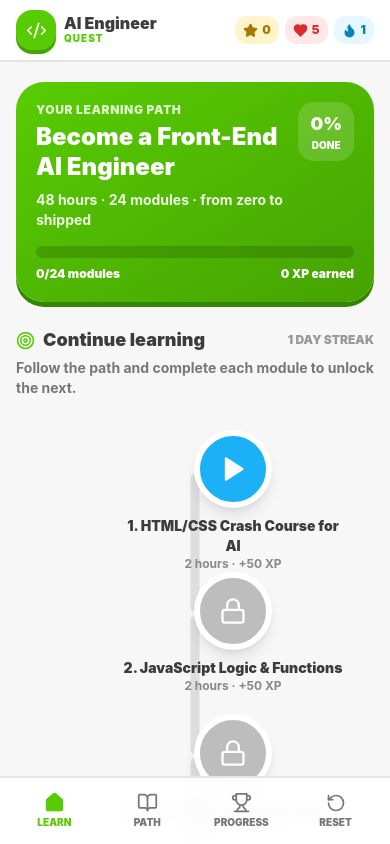
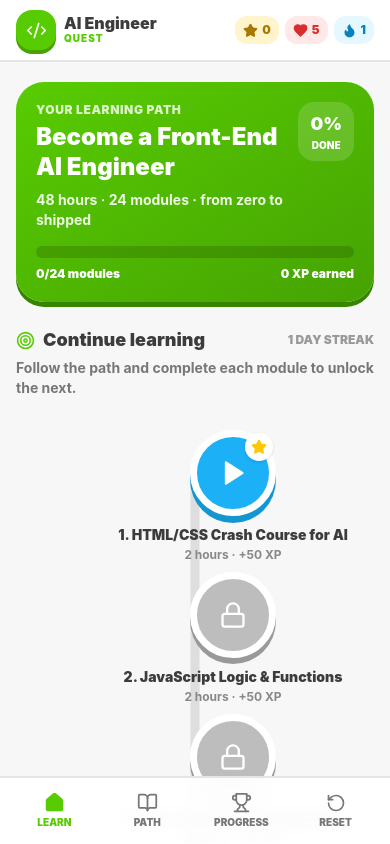
Before and after one commit to swarajbhave2105-web/AI-Engineer-Quest, a Next.js app: page / in a window 390 px wide. Shown: the top 844 px of the page. Built offline with nearby package versions, Linux system fonts and the light colour scheme.

Commit message:
UI: make AI Engineer Quest feel more like a mobile learning app

```diff
--- a/components/LessonNode.tsx
+++ b/components/LessonNode.tsx
@@ -1,11 +1,3 @@
 'use client';
-import { Lock, Check, Play, BookOpen } from 'lucide-react';
-import { motion } from 'framer-motion';
-export default function LessonNode({module,locked,completed,onClick}:{module:any;locked:boolean;completed:boolean;onClick:()=>void}) {
- return <motion.button whileHover={{scale:1.05}} whileTap={{scale:.96}} onClick={onClick} disabled={locked} className="node-wrap relative z-10 mb-8 flex w-full items-center justify-center disabled:cursor-not-allowed">
-  <div className={`grid h-[78px] w-[78px] place-items-center rounded-full border-[6px] border-white text-white shadow-lg ${locked?'bg-[#BDBDBD]':completed?'bg-[#58CC02] shadow-[0_7px_0_#46A302]':module.project?'bg-[#FFC800] shadow-[0_7px_0_#D6A900]':'bg-[#1CB0F6] shadow-[0_7px_0_#1496D1]'}`}>
-   {locked?<Lock size={28}/>:completed?<Check size={34} strokeWidth={4}/>:module.project?<BookOpen size={29}/>:<Play size={28} fill="currentColor"/>}
-  </div>
-  <div className="absolute top-[86px] w-56 text-center"><div className="text-sm font-black">{module.id}. {module.title}</div><div className="text-xs font-bold text-[#888]">{module.duration} · +{module.xpReward} XP</div></div>
- </motion.button>;
-}
+import {Lock,Check,Play,BookOpen,Star} from 'lucide-react';import {motion} from 'framer-motion';
+export default function LessonNode({module,locked,completed,onClick}:{module:any;locked:boolean;completed:boolean;onClick:()=>void}){return <motion.button whileHover={!locked?{scale:1.06}:undefined} whileTap={!locked?{scale:.96}:undefined} onClick={onClick} disabled={locked} className="node-wrap relative z-10 mb-8 flex w-full items-center justify-center disabled:cursor-not-allowed"><div className={'relative grid h-[86px] w-[86px] place-items-center rounded-full border-[7px] border-white '+(locked?'bg-[#bdbdbd] text-white shadow-[0_6px_0_#999]':completed?'bg-[#58CC02] text-white shadow-[0_7px_0_#46A302]':module.project?'bg-[#FFC800] text-[#5b4700] shadow-[0_7px_0_#D6A900]':'bg-[#1CB0F6] text-white shadow-[0_7px_0_#1496D1]')}>{!locked&&!completed&&<span className="absolute -right-1 -top-1 grid h-7 w-7 place-items-center rounded-full bg-white text-[#FFC800] shadow"><Star size={16} fill="currentColor"/></span>}{locked?<Lock size={28}/>:completed?<Check size={36} strokeWidth={4}/>:module.project?<BookOpen size={30}/>:<Play size={28} fill="currentColor"/>}</div><div className="absolute top-[95px] w-64 text-center"><div className="text-sm font-black leading-5">{module.id}. {module.title}</div><div className="mt-0.5 text-xs font-bold text-[#888]">{module.duration} · +{module.xpReward} XP</div></div></motion.button>}
```
